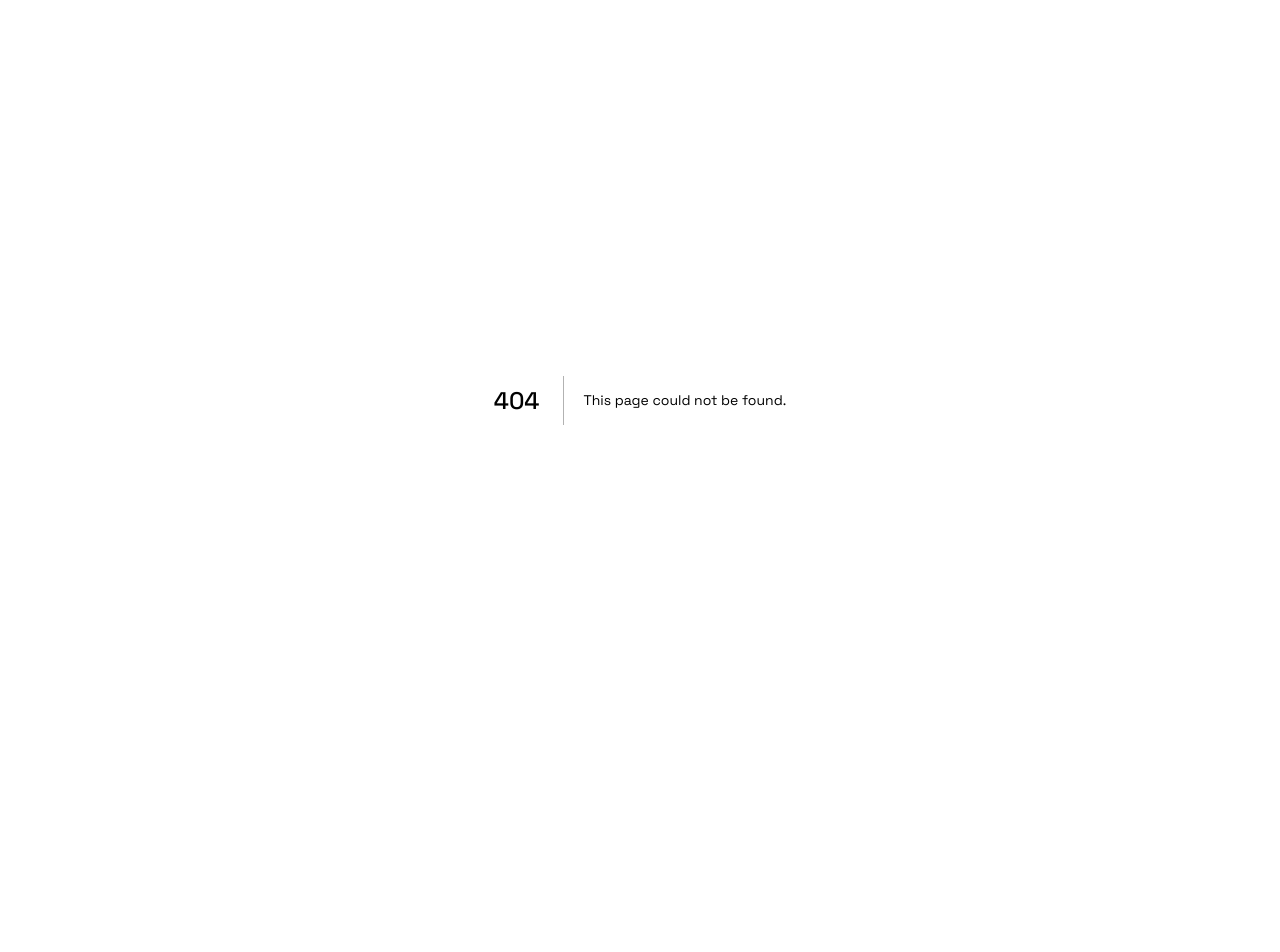
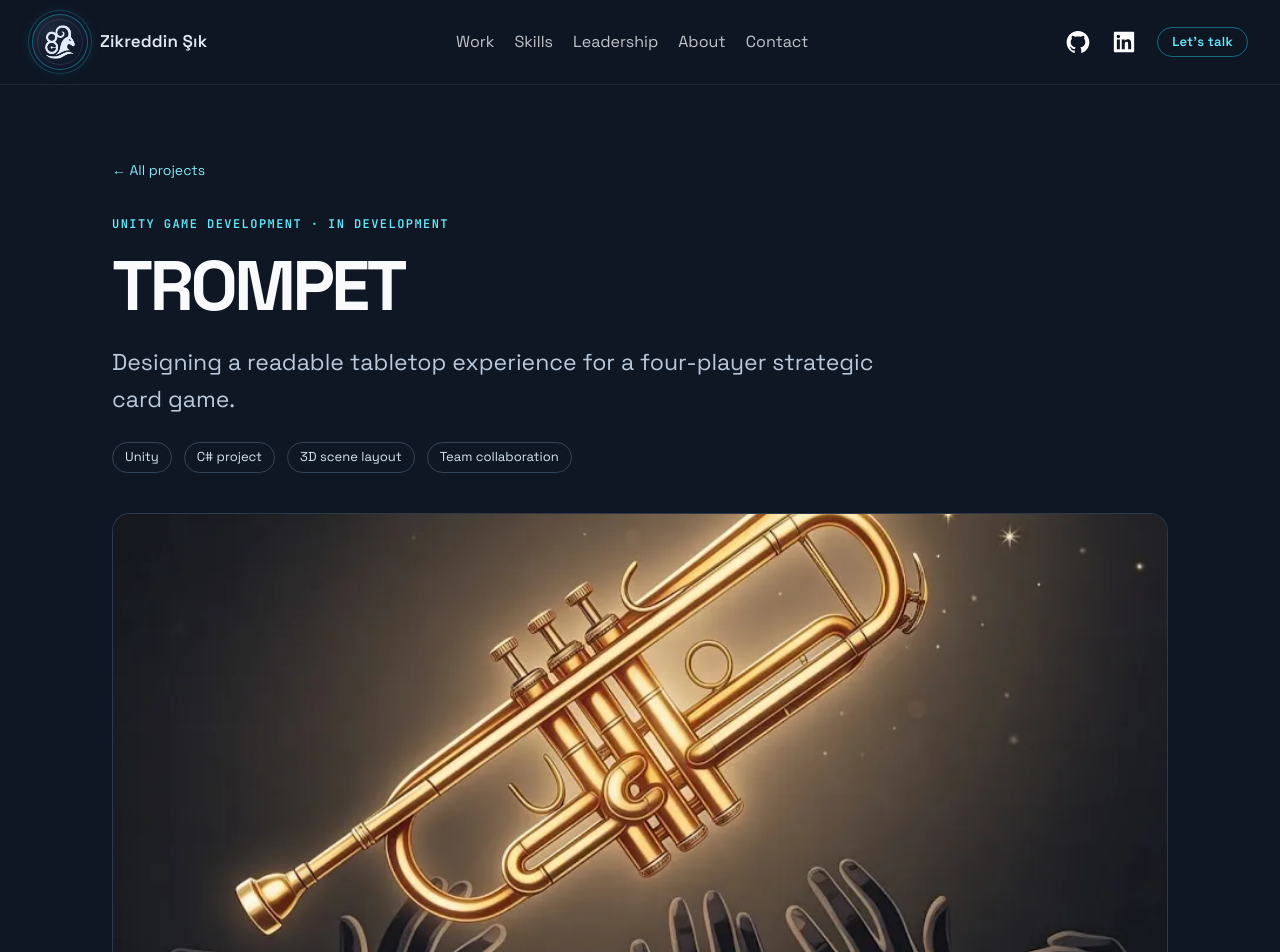
Before and after one commit to szikreddin5-maker/portfolio-ziko, a Next.js app: page /projects/trompet in a window 1280 px wide. Before the commit this address had no page. Shown: the top 952 px of the page. Before the commit the page ends 800 px from the top, so only its background shows below. Built offline with nearby package versions, Linux system fonts and the light colour scheme.

Commit message:
feat: add transparent project case study for trompet

```diff
--- /dev/null
+++ b/src/pages/projects/trompet.js
@@ -0,0 +1,30 @@
+import React from 'react';
+import ProjectStory from '../../components/CaseStudy/ProjectStory';
+
+const project = {
+  title: 'TROMPET',
+  category: 'Unity game development',
+  stage: 'In development',
+  description: 'A tabletop strategy card game developed as a team project, with a focus on clear 3D scene layout and interactive game presentation.',
+  summary: 'Designing a readable tabletop experience for a four-player strategic card game.',
+  tags: ['Unity', 'C# project', '3D scene layout', 'Team collaboration'],
+  image: '/images/trompet.webp',
+  role: 'Unity scene design, character placement, camera framing and visual integration.',
+  overview: 'TROMPET is a team-developed strategy card game centered on a shared table. The Unity scene uses four rabbit characters positioned around the play area. Each player has three distinct card areas, creating a layout challenge: the tabletop needs to look engaging without obscuring important information.',
+  contributions: [
+    'Working on the Unity 3D scene, table composition and four-player character arrangement.',
+    'Iterating on camera positioning and visual clarity around the shared tabletop.',
+    'Preparing the visual scene and assets for integration with the team’s gameplay code.',
+    'Coordinating visual work with a teammate responsible for C# gameplay mechanics.',
+  ],
+  challenges: [
+    'Balancing a distinctive tabletop scene with readable card and player positions.',
+    'Keeping a clean separation between visual presentation and the gameplay implementation owned by other team members.',
+    'Iterating in the editor and documenting scene setup to make teamwork easier.',
+  ],
+  next: 'Complete and validate the visual card areas for each player, integrate the scene with gameplay systems, and replace the current project artwork with real Unity screenshots and footage. Features that are still under development are not presented as finished.',
+};
+
+export default function TrompetPage() {
+  return <ProjectStory project={project} />;
+}
```
